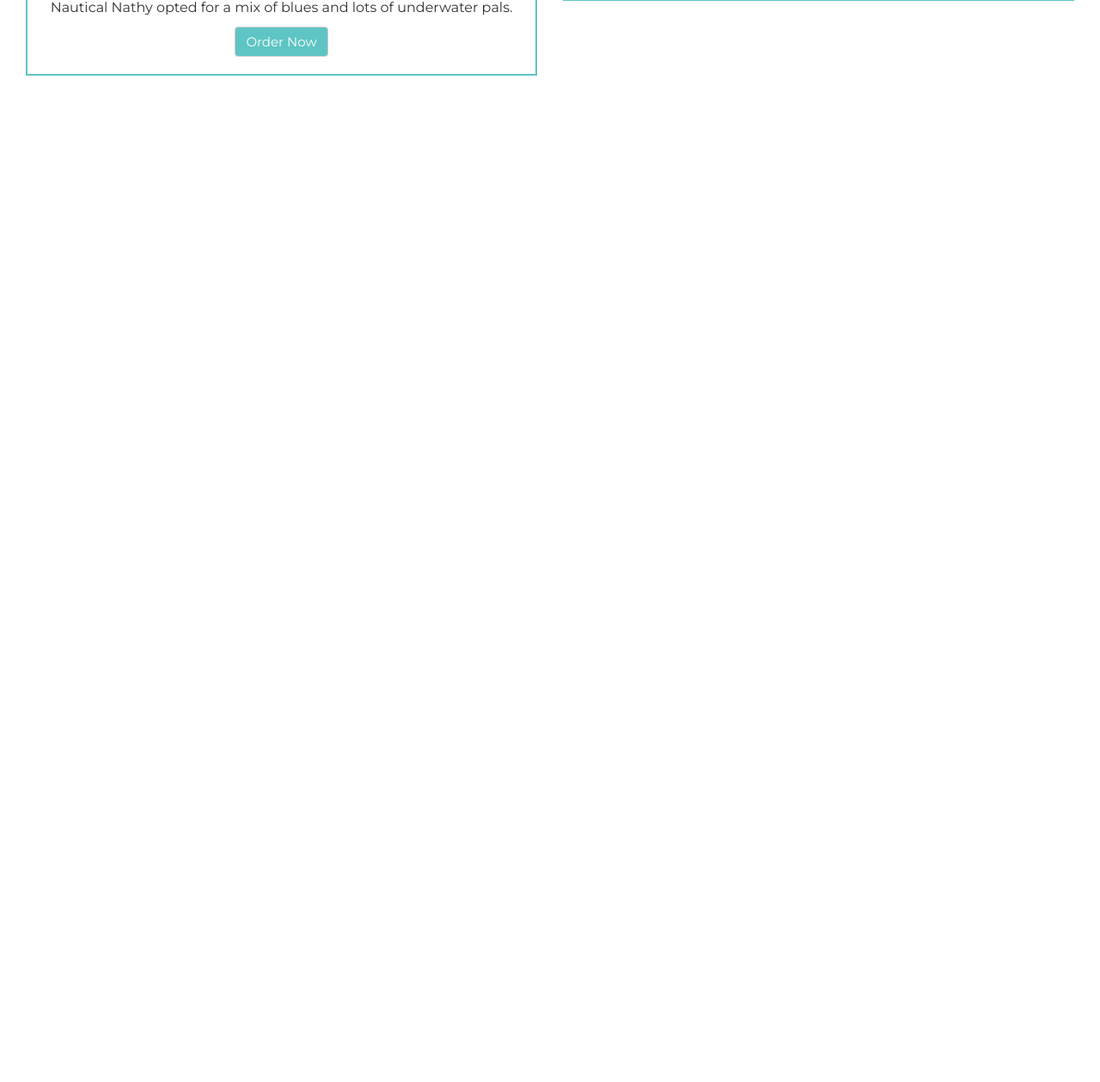
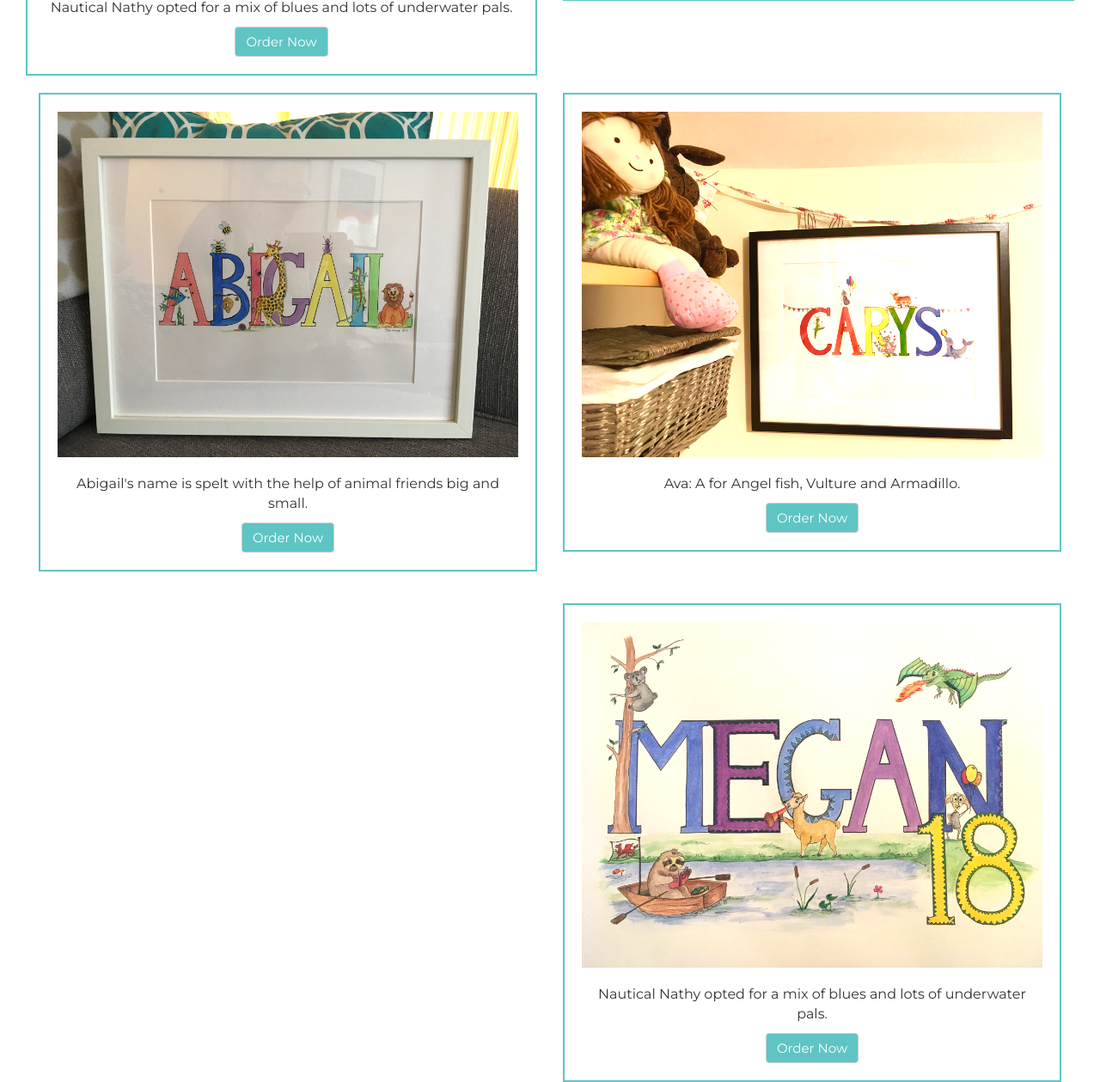
Before and after one commit to wolfenchic/zoodles, a Django app: page /art/name/ in a window 1280 px wide. Shown: the part 1308-2567 px from the top of the page at 86% size. Before the commit the page ends 1396 px from the top, so only its background shows below. Run offline with Django 3.2, Linux system fonts and the light colour scheme; some libraries are stand-ins or nearby versions.

Commit message:
Added new products

```diff
--- a/art/templates/art/name.html
+++ b/art/templates/art/name.html
@@ -41,22 +41,41 @@
         <div class="col-lg-6 col-sm-6 col-xs-12 text-left">
             <div class="card nameCard text-center">
                    <img class="nameArt img-responsive" src="{% static 'home/images/barney.jpeg' %}"/>
-                   <!--<div class="row labelRow">-->
-                   <!-- <span class="label label-default">Unicorns</span>-->
-
-                   <!-- <span class="label label-default">Bees</span>-->
-
-                   <!-- <span class="label label-default">Rabbits</span>-->
-
-                   <!-- <span class="label label-default">Elephants</span>-->
-                   <!-- </div>-->
                     <p class="aboutParagraph">Barney & Beau's favourite selection of animals, even mystical animals too.</p>
                     <a href="#" class="btn btn-default orderName" onclick="#">Order Now</a>
                     </div>
                       <br>
                     </div>
+                </div>
 
-</div>
+         <div class="col-lg-6 col-sm-6 col-xs-12">
+            <div class="card nameCard text-center">
+                   <img class="nameArt Abigail img-responsive" src="{% static 'home/images/name9.jpeg' %}"/>
+                    <p class="aboutParagraph">Abigail's name is spelt with the help of animal friends big and small.</p>
+                    <a href="#" class="btn btn-default orderName" onclick="#">Order Now</a>
+                    </div>
+                      <br>
+                    </div>
+
+
+         <div class="col-lg-6 col-sm-6 col-xs-12">
+               <div class="card nameCard text-center">
+              <img class="nameArt Ava img-responsive" src="{% static 'home/images/name8.jpeg' %}"/>
+              <p class="aboutParagraph">Ava: A for Angel fish, Vulture and Armadillo. </p>
+                    <a href="#" class="btn btn-default orderName" onclick="#">Order Now</a>
+                    </div>
+                    <br>
+                    <br>
+                 <div class="card nameCard text-center">
+              <img class="nameArt Nathan img-responsive" src="{% static 'home/images/name4.jpeg' %}"/>
+              <p class="aboutParagraph">Nautical Nathy opted for a mix of blues and lots of underwater pals.</p>
+                    <a href="#" class="btn btn-default orderName" onclick="#">Order Now</a>
+                    </div>
+                    </div>
+
+                    </div>
+
+
 </div>
 
 
--- a/home/static/home/style.css
+++ b/home/static/home/style.css
@@ -65,7 +65,7 @@
 
 }
 
-.Ava, .Nathan {
+.Ava, .Nathan, .Abigail {
     -webkit-filter: brightness(130%);
 }
 
```
Also changed, not shown: home/static/home/images/name10.jpeg (added).
